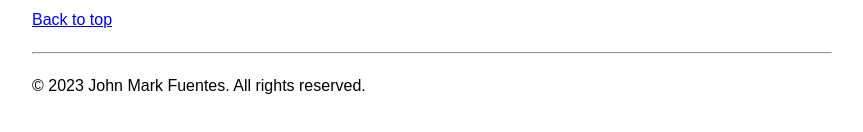
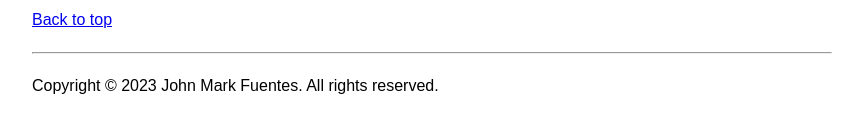
Before and after one commit to fuentesjmc29/My_Resume, a plain HTML site: page index.html in a window 1280 px wide. Shown: the part 4673-4805 px from the top of the page, without its empty margins (208-1071 px from the left). Drawn offline with Linux system fonts and the light colour scheme.

Commit message:
Added Copyright in footer

```diff
--- a/index.html
+++ b/index.html
@@ -257,7 +257,7 @@
         </main>
         <hr>
         <footer>
-            <p>© 2023 John Mark Fuentes. All rights reserved.</p>
+            <p>Copyright © 2023 John Mark Fuentes. All rights reserved.</p>
         </footer>
     </body>
 </html>
```
